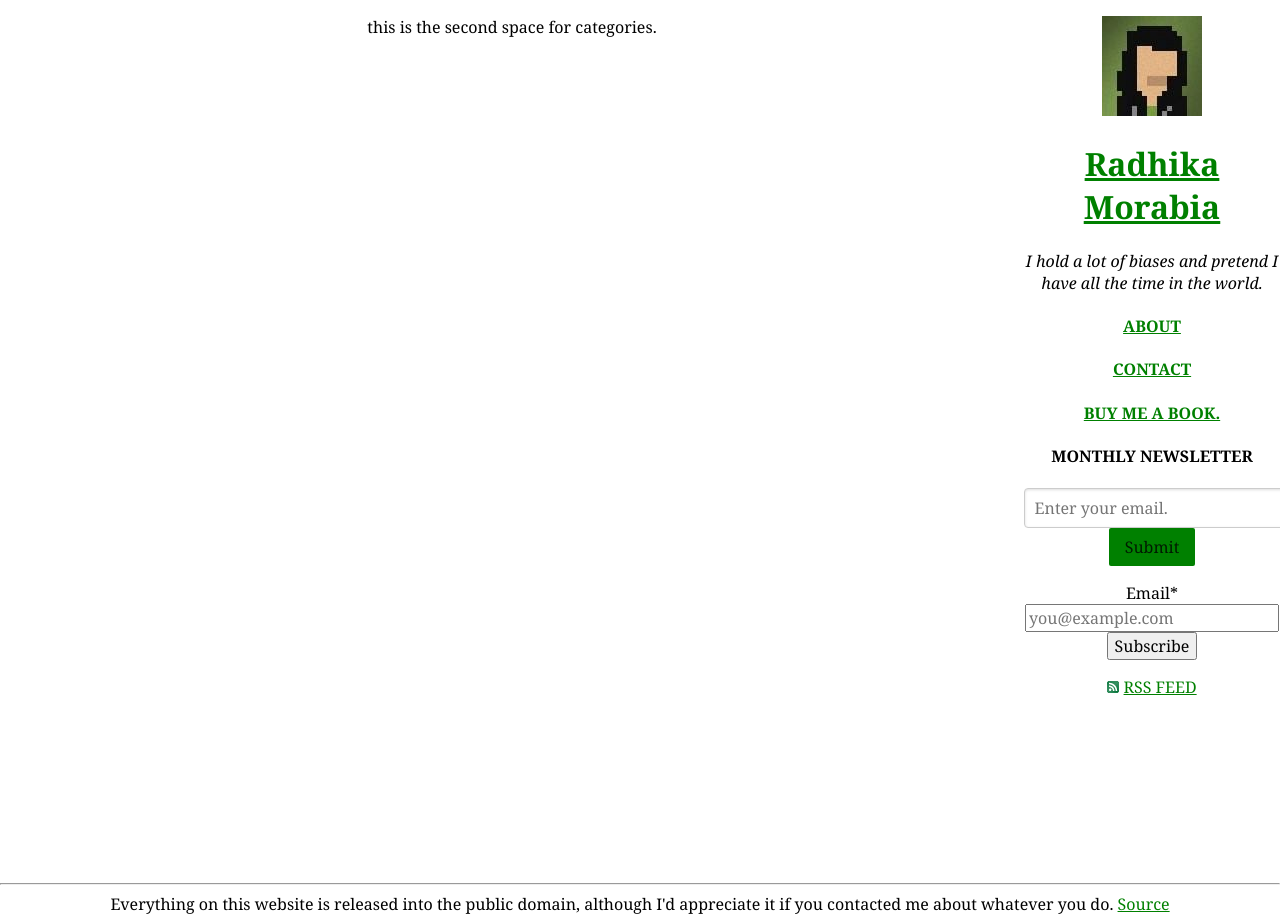
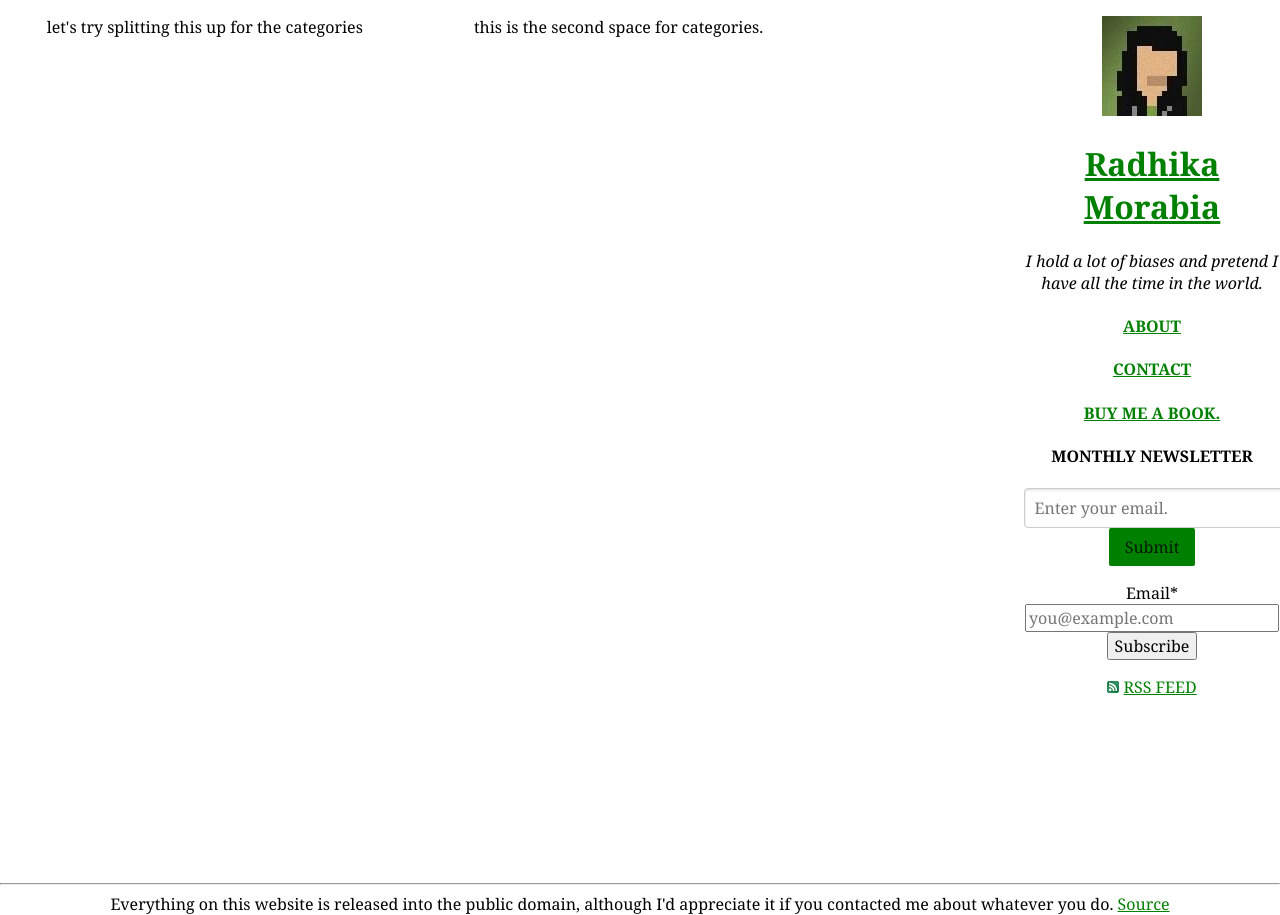
Before and after one commit to rmorabia/radhika.dev, a Jekyll site: the page built from index.html, in a window 1280 px wide. Built offline with Jekyll 4.4.1, drawn with Linux system fonts in a browser that asks for light colours; Markdown is read by kramdown in place of the engine named in the settings.

Commit message:
FORGOT TO CLOSE A TAG

```diff
--- a/index.html
+++ b/index.html
@@ -3,7 +3,7 @@ layout: default
 title: Radhika Morabia
 ---
 
-<div class="pure-u-2-5>
+<div class="pure-u-2-5">
 	<center><p>let's try splitting this up for the categories</p></center>
 </div>
 <div class="pure-u-2-5">
```
